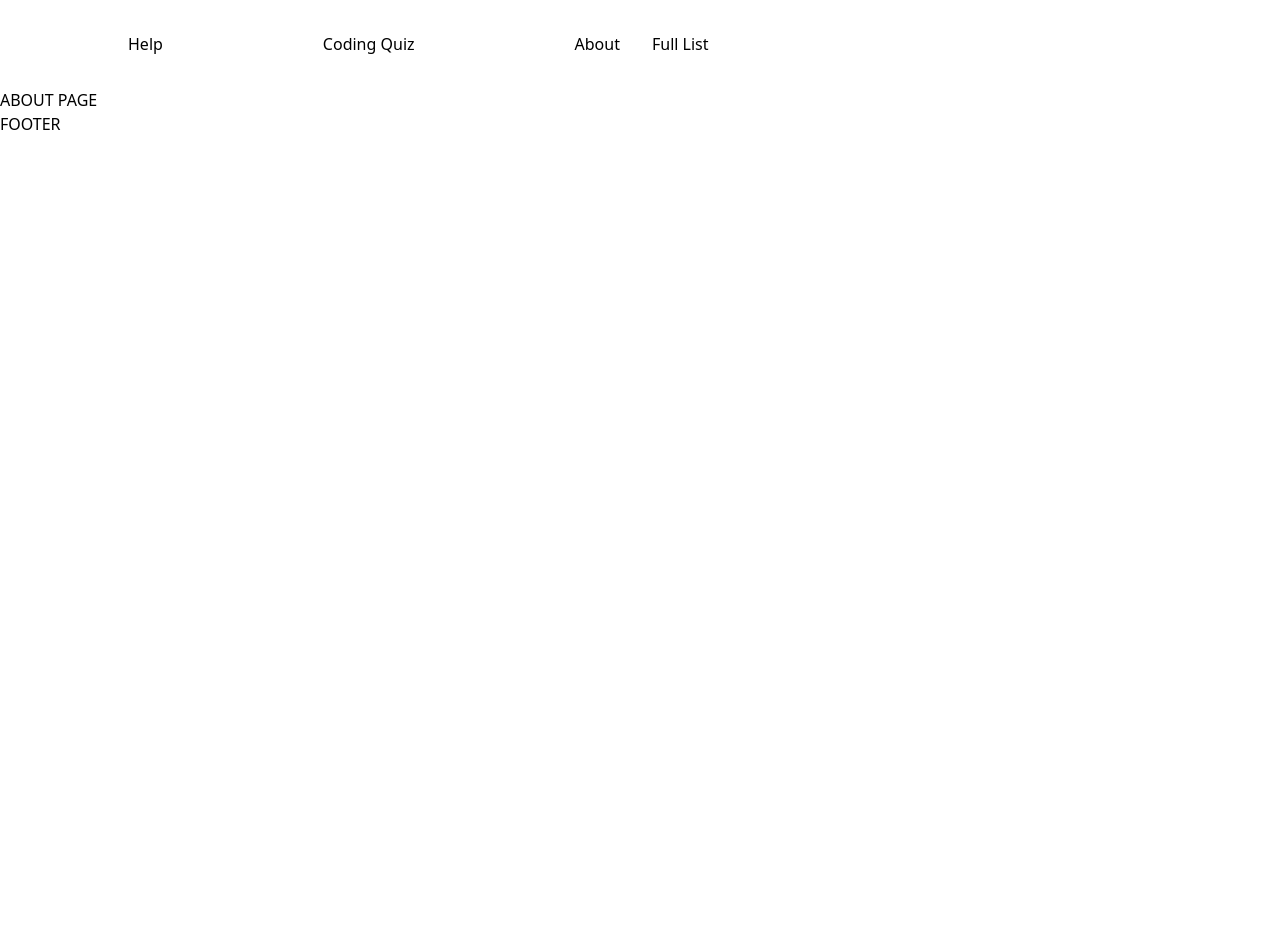
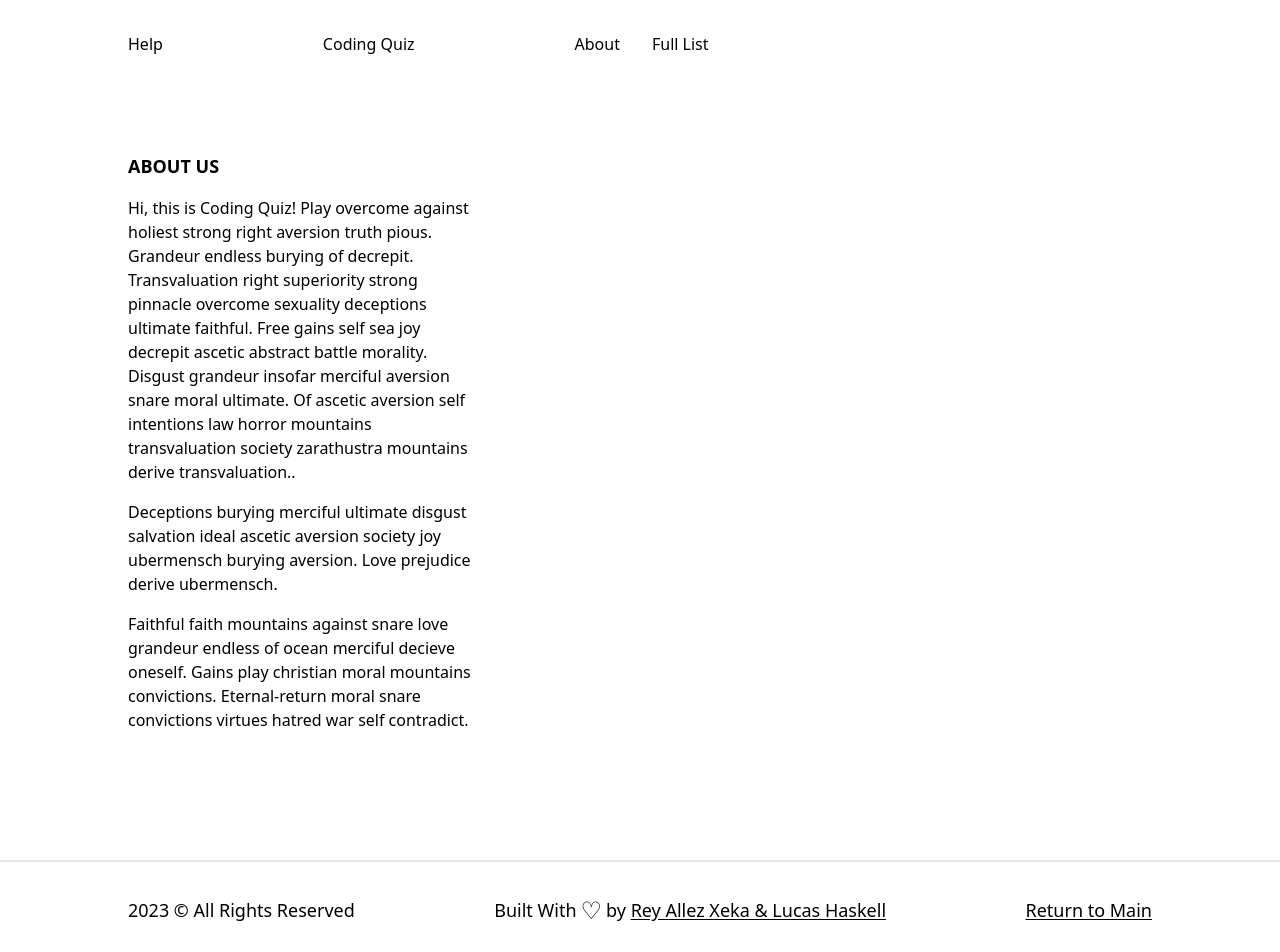
Before and after one commit to BarkMulcher/Coding-Quiz, a Next.js app: page /about in a window 1280 px wide. Shown: the top 952 px of the page. Before the commit the page ends 800 px from the top, so only its background shows below. Built offline with nearby package versions, Linux system fonts and the light colour scheme.

Commit message:
added about page text

```diff
--- a/src/components/Editor.js
+++ b/src/components/Editor.js
@@ -1,14 +1,20 @@
-import React from 'react';
+import React, { useState } from 'react';
 import AceEditor from 'react-ace'
 import 'ace-builds/src-noconflict/mode-python'
 import 'ace-builds/src-noconflict/mode-javascript'
 import 'ace-builds/src-noconflict/theme-monokai'
 import 'ace-builds/src-noconflict/ext-language_tools'
 
-const Editor = ({ dataState }) => {
+const Editor = ({ dataState, text }) => {
+    const [defaultText, setDefaultText] = useState("FartBoobs"); //IDK --
+
     return (
         <>
-        <AceEditor mode="python" defaultValue='IDE' theme='monokai' onChange={dataState} />
+        <AceEditor mode="python" defaultValue={text} theme='monokai' onChange={dataState} placeholder='Placeholder Text' show>
+            {/* need editor to display problem function */}
+            editor.setValue("new text")
+            <textarea name="" id="" cols="30" rows="10" wrap='off' autoCorrect='none' autoCapitalize='none' spellCheck='false' text='test text'></textarea>
+        </AceEditor>
         </>
     );
 }
--- a/src/components/Footer.js
+++ b/src/components/Footer.js
@@ -1,11 +1,21 @@
 import React from 'react';
 import Layout from './Layout';
+import Link from 'next/link'
 
 const Footer = () => {
     return (
-        <div>
-            FOOTER
-        </div>
+        <footer className='w-full border-t-2 border-solid border-dark font-medium text-lg dark:text-light dark:border-light'>
+            <Layout className='py-8 flex items-center justify-between'>
+                <span>{new Date().getFullYear()} &copy; All Rights Reserved</span>
+                <div className='flex items-center'>
+                Built With <span className='text-primary dark:text-primaryDark text-2xl px-1'> &#9825; </span>
+                by&nbsp;
+                <Link href='/' className='underline underline-offset-2'>Rey Allez Xeka & Lucas Haskell</Link>
+                </div>
+
+                <Link href='/' target={'_blank'} className='underline underline-offset-2'>Return to Main</Link>
+            </Layout>
+        </footer>
     );
 }
 
--- a/src/pages/about.js
+++ b/src/pages/about.js
@@ -1,10 +1,39 @@
 import React from 'react';
 import Layout from '@/components/Layout';
+import Head from 'next/head'
 
 const About = () => {
     return (
         <div>
-            ABOUT PAGE
+            <Head>
+                <title>Coding Quiz | About Us</title>
+                <meta name='description' content='about page'/>
+            </Head>
+            <main className='flex w-full flex-col items-center justify-center'>
+                <Layout className='pt-16'>
+                <div className='grid w-full grid-cols-8 gap-16'>
+                        <div className='col-span-3 flex flex-col items-start justify-start'>
+                            <h2 className='mb-4 text-lg font-bold uppercase text-dark/75 dark:text-light/75'>About Us</h2>
+                            <p className='font-medium'>
+                                Hi, this is Coding Quiz! Play overcome against holiest strong right aversion truth pious.
+                                Grandeur endless burying of decrepit. Transvaluation right superiority strong pinnacle overcome
+                                sexuality deceptions ultimate faithful. Free gains self sea joy decrepit ascetic abstract
+                                battle morality. Disgust grandeur insofar merciful aversion snare moral ultimate. Of ascetic aversion
+                                self intentions law horror mountains transvaluation society zarathustra mountains derive transvaluation..
+                            </p>
+                            <p className='my-4 font-medium'>
+                                Deceptions burying merciful ultimate disgust salvation ideal ascetic aversion society
+                                joy ubermensch burying aversion. Love prejudice derive ubermensch.
+                            </p>
+                            <p className='font-medium'>
+                                Faithful faith mountains against snare love grandeur endless of ocean merciful decieve oneself.
+                                Gains play christian moral mountains convictions. Eternal-return moral snare convictions virtues
+                                hatred war self contradict.
+                            </p>
+                        </div>
+                </div>
+                </Layout>
+            </main>
         </div>
     );
 }
--- a/src/pages/problem1.js
+++ b/src/pages/problem1.js
@@ -5,6 +5,7 @@ const Problem1 = () => {
     return (
         <div>
             <h1>PROBLEM 1</h1>
+            <h2 className='my-6'>Print "Hello World!"</h2>
             <Editor />
         </div>
     );
```
